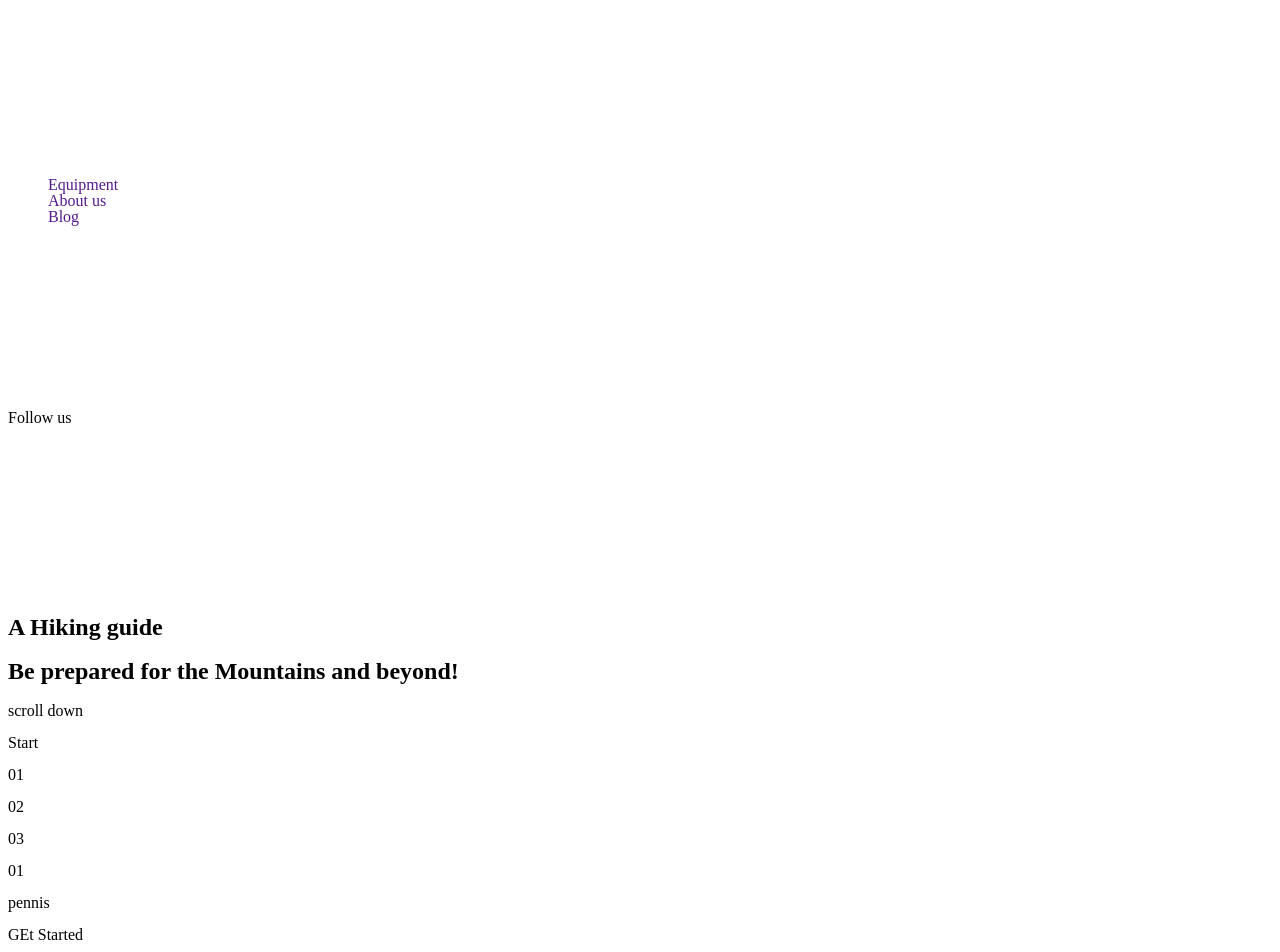
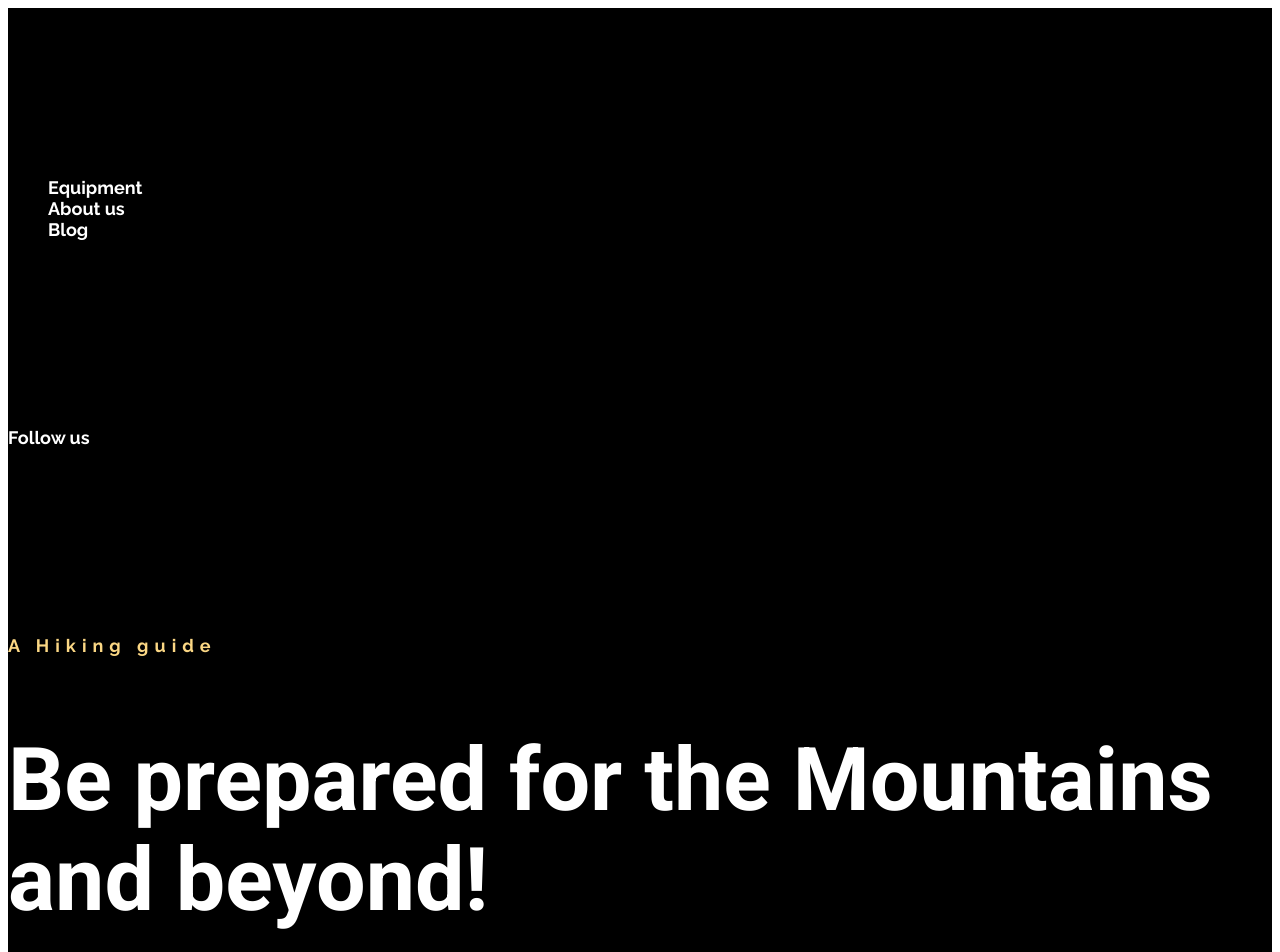
Before and after one commit to MaksKharyshyn/mntn, a plain HTML site: page index.html in a window 1280 px wide. Shown: the top 952 px of the page. Drawn offline with Linux system fonts and the light colour scheme.

Commit message:
added some changes

```diff
--- a/css/style.css
+++ b/css/style.css
@@ -0,0 +1,74 @@
+.wrapper {
+    background-color: #000000;
+}
+
+.nav_link {
+    font-family: Raleway;
+    font-size: 18px;
+    line-height: 21.09px;
+    text-align: left;
+    color: #ffffff;
+}
+
+.account_link {
+    font-family: Raleway;
+    font-size: 17px;
+    line-height: 21px;
+    text-align: left;
+    color: #ffffff;
+}
+
+.social_text {
+    font-family: Raleway;
+    font-size: 18px;
+    font-weight: 700;
+    line-height: 22px;
+    text-align: left;
+    color: #ffffff;
+}
+
+.mountains_title {
+    font-family: Raleway;
+    font-size: 18px;
+    font-weight: 800;
+    line-height: 22px;
+    letter-spacing: 6px;
+    text-align: left;
+    color: #FBD784;
+}
+
+.prepared_title {
+font-family: Roboto;
+font-size: 88px;
+font-weight: 600;
+line-height: 100px;
+text-align: left;
+color: #ffffff;
+}
+
+.prepared_text {
+    font-family: Raleway;
+    font-size: 18px;
+    font-weight: 700;
+    line-height: 22px;
+    text-align: left;
+    color: #ffffff;
+}
+
+.start_text {
+    font-family: Raleway;
+    font-size: 18px;
+    line-height: 22px;
+    text-align: right;
+    color: #FFFFFF;
+}
+
+.opacity_number {
+    font-family: Gilroy;
+    font-size: 18px;
+    font-weight: 800;
+    line-height: 22px;
+    letter-spacing: 6px;
+    text-align: left;
+    color: #FBD784;
+}
--- a/index.html
+++ b/index.html
@@ -3,6 +3,10 @@
 <head>
     <link rel="stylesheet" href="./css/reset.css">
     <link rel="stylesheet" href="./css/style.css">
+    <link
+      href="https://fonts.googleapis.com/css2?family=Raleway:ital,wght@0,700;1,700&family=Roboto:wght@400;500;700;900&display=swap"
+      rel="stylesheet"
+    />
     <meta charset="UTF-8">
     <meta name="viewport" content="width=device-width, initial-scale=1.0">
     <title>Document</title>
@@ -65,7 +69,7 @@
     <section class="level">
         <div class="level_left_wrapper">
         <div class="level_one_block">
-            <p class="level_one_text">01</p>
+            <p class="opacity_number">01</p>
         </div>
 
         <div class="level_slash_block">
@@ -115,7 +119,6 @@
                     <use href="./images/arrow.svg"></use>
                 </svg>
             </div>
-        </div>
     </section>
 
     <section class="key_block">
@@ -175,6 +178,7 @@
             </ul>
         </div>
     </footer>
+</div>
 
 </div>
 </body>
```
Also changed, not shown: images/sky.jpg (added).
